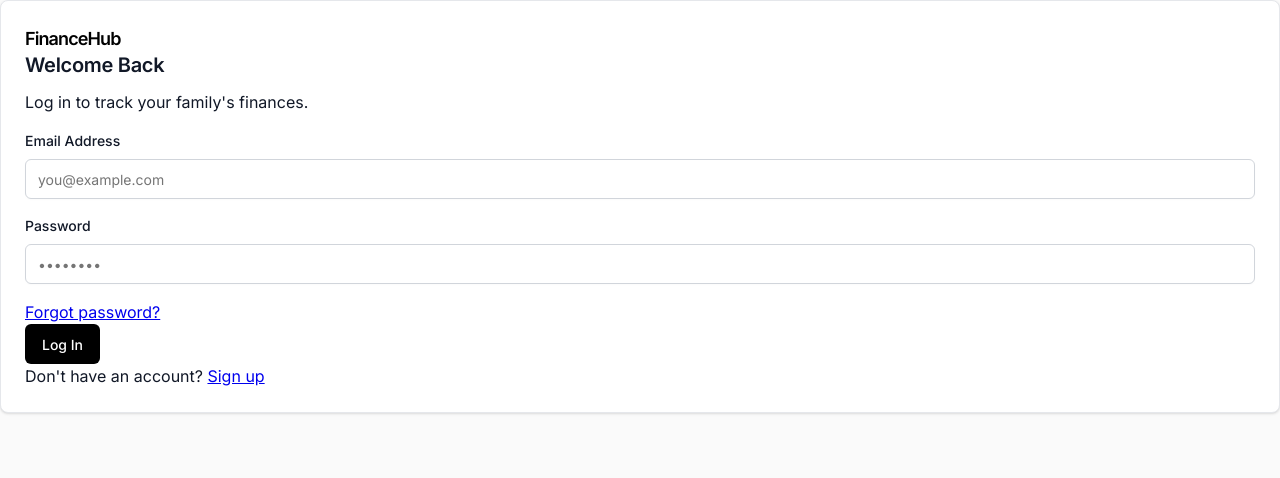
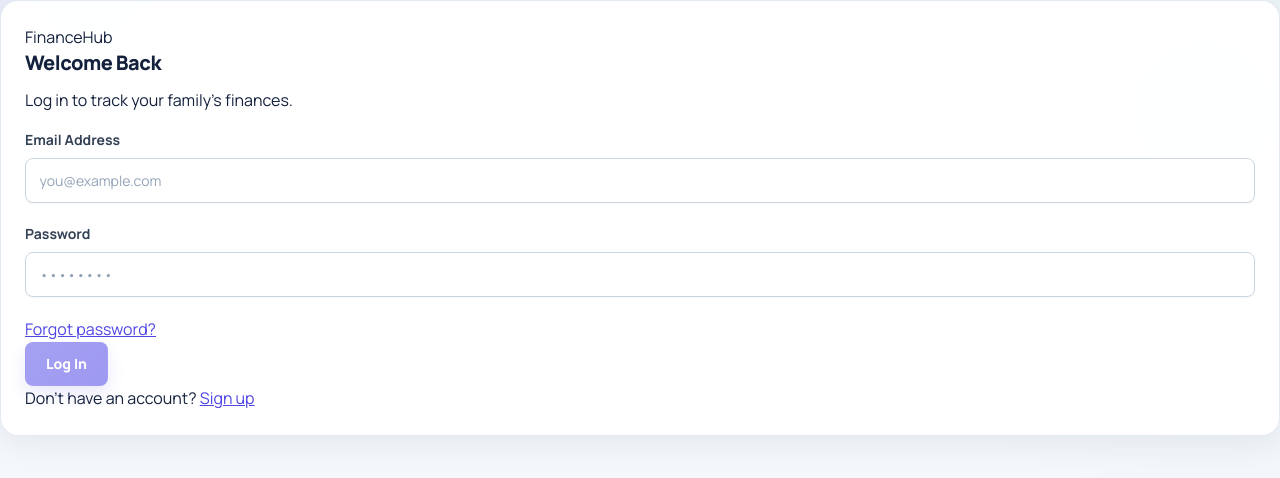
Before and after one commit to pushparajsinh2211/finance-tracker, an Angular app in the folder frontend/: page /login in a window 1280 px wide. Shown: the top 478 px of the page. Built offline with nearby package versions, Linux system fonts and the light colour scheme.

Commit message:
feat(ui): introduce cohesive FinanceHub design system

```diff
--- a/frontend/src/styles.css
+++ b/frontend/src/styles.css
@@ -1,98 +1,141 @@
-/* Professional Design System */
-@import url('https://fonts.googleapis.com/css2?family=Inter:wght@400;500;600&display=swap');
+@import url('https://fonts.googleapis.com/css2?family=Manrope:wght@400;500;600;700;800&display=swap');
 
 :root {
-  /* Colors */
-  --bg-page: #FAFAFA;
-  --bg-surface: #FFFFFF;
-  --text-main: #111827;
-  --text-muted: #6B7280;
-  --border-subtle: #E5E7EB;
-  --border-strong: #D1D5DB;
+  color-scheme: light;
+  --bg-page: #f4f7fb;
+  --bg-surface: #ffffff;
+  --surface: #ffffff;
+  --surface-muted: #f8fafc;
+  --surface-tint: #eef2ff;
+  --text-main: #14213d;
+  --text-muted: #64748b;
+  --text-soft: #94a3b8;
+  --border-subtle: #e6ebf2;
+  --border-strong: #cbd5e1;
+  --border-color: #e6ebf2;
 
-  --primary: #000000;
-  --primary-hover: #333333;
-  --secondary: #F3F4F6;
-  --secondary-hover: #E5E7EB;
-  --danger: #EF4444;
-  --success: #10B981;
+  --primary: #4f46e5;
+  --primary-hover: #4338ca;
+  --primary-soft: #eef2ff;
+  --secondary: #f1f5f9;
+  --secondary-hover: #e2e8f0;
+  --accent: #e11d48;
+  --danger: #dc2626;
+  --danger-soft: #fff1f2;
+  --success: #059669;
+  --success-soft: #ecfdf5;
+  --warning: #d97706;
+  --warning-soft: #fffbeb;
 
-  /* Spacing Scale (8px system) */
-  --space-1: 0.25rem;
-  /* 4px */
-  --space-2: 0.5rem;
-  /* 8px */
-  --space-3: 0.75rem;
-  /* 12px */
+  --space-1: .25rem;
+  --space-2: .5rem;
+  --space-3: .75rem;
   --space-4: 1rem;
-  /* 16px */
+  --space-5: 1.25rem;
   --space-6: 1.5rem;
-  /* 24px */
   --space-8: 2rem;
-  /* 32px */
+  --space-10: 2.5rem;
   --space-12: 3rem;
-  /* 48px */
   --space-16: 4rem;
-  /* 64px */
 
-  /* Typography Scale */
-  --text-xs: 0.75rem;
-  --text-sm: 0.875rem;
+  --text-xs: .75rem;
+  --text-sm: .875rem;
   --text-base: 1rem;
   --text-lg: 1.125rem;
   --text-xl: 1.25rem;
   --text-2xl: 1.5rem;
+  --text-3xl: 2rem;
 
-  /* Elevation & Structure */
-  --shadow-card: 0 1px 3px 0 rgba(0, 0, 0, 0.1), 0 1px 2px -1px rgba(0, 0, 0, 0.1);
-  --shadow-float: 0 10px 15px -3px rgba(0, 0, 0, 0.1);
-  --radius-sm: 4px;
-  --radius-md: 6px;
-  --radius-lg: 8px;
-  --transition: all 0.2s ease;
+  --shadow-sm: 0 1px 2px rgba(15, 23, 42, .04);
+  --shadow-card: 0 8px 30px rgba(30, 41, 59, .07);
+  --shadow-float: 0 24px 70px rgba(15, 23, 42, .2);
+  --radius-sm: 8px;
+  --radius-md: 12px;
+  --radius-lg: 18px;
+  --radius-xl: 24px;
+  --transition: 180ms ease;
 }
 
 * {
   box-sizing: border-box;
-  margin: 0;
-  padding: 0;
+}
+
+html {
+  min-width: 320px;
+  background: var(--bg-page);
 }
 
 body {
-  font-family: 'Inter', -apple-system, BlinkMacSystemFont, 'Segoe UI', Roboto, Helvetica, Arial, sans-serif;
-  background-color: var(--bg-page);
+  margin: 0;
+  min-height: 100vh;
+  font-family: 'Manrope', -apple-system, BlinkMacSystemFont, 'Segoe UI', sans-serif;
   color: var(--text-main);
-  line-height: 1.5;
+  line-height: 1.55;
+  background:
+    radial-gradient(circle at 7% 0%, rgba(79, 70, 229, .08), transparent 27rem),
+    radial-gradient(circle at 94% 14%, rgba(5, 150, 105, .06), transparent 25rem),
+    var(--bg-page);
   -webkit-font-smoothing: antialiased;
 }
 
-/* Typography Hierarchy */
+button,
+input,
+select,
+textarea {
+  font: inherit;
+}
+
+button,
+a {
+  -webkit-tap-highlight-color: transparent;
+}
+
+button:focus-visible,
+a:focus-visible,
+input:focus-visible,
+select:focus-visible,
+textarea:focus-visible {
+  outline: 3px solid rgba(79, 70, 229, .2);
+  outline-offset: 2px;
+}
+
+h1,
+h2,
+h3,
+h4,
+p {
+  margin-top: 0;
+}
+
 h1 {
-  font-size: var(--text-2xl);
-  font-weight: 600;
-  letter-spacing: -0.025em;
-  line-height: 1.2;
+  margin-bottom: var(--space-4);
+  font-size: clamp(1.75rem, 3vw, 2.45rem);
+  font-weight: 800;
+  line-height: 1.15;
+  letter-spacing: -.045em;
+}
+
+h2 {
+  margin-bottom: var(--space-3);
+  font-size: var(--text-xl);
+  font-weight: 750;
+  line-height: 1.3;
+  letter-spacing: -.025em;
+}
+
+h3 {
+  margin-bottom: var(--space-2);
+  font-size: var(--text-lg);
+  font-weight: 700;
+  line-height: 1.4;
+}
+
+p {
   margin-bottom: var(--space-4);
 }
 
-h2 {
-  font-size: var(--text-xl);
-  font-weight: 600;
-  letter-spacing: -0.015em;
-  line-height: 1.3;
-  margin-bottom: var(--space-3);
-}
-
-h3 {
-  font-size: var(--text-lg);
-  font-weight: 600;
-  line-height: 1.4;
-  margin-bottom: var(--space-2);
-}
-
-p {
-  font-size: var(--text-base);
-  margin-bottom: var(--space-4);
+a {
+  color: var(--primary);
 }
 
 .text-muted {
@@ -101,28 +144,24 @@ p {
 }
 
 .text-danger {
+  margin-top: var(--space-1);
   color: var(--danger);
   font-size: var(--text-sm);
-  font-weight: 500;
-  margin-top: var(--space-1);
+  font-weight: 600;
 }
 
-/* Layout Utilities */
 .container {
-  width: 100%;
-  max-width: 1100px;
-  margin: 0 auto;
-  padding: 0 var(--space-6);
+  width: min(100% - 2rem, 1180px);
+  margin-inline: auto;
 }
 
 .dashboard-wrapper {
-  min-height: 100vh;
-  padding-bottom: var(--space-12);
+  min-height: 100%;
+  padding-bottom: var(--space-16);
 }
 
 .page-header {
-  margin-top: var(--space-8);
-  margin-bottom: var(--space-8);
+  margin: var(--space-10) 0 var(--space-8);
 }
 
 .grid {
@@ -132,6 +171,272 @@ p {
 
 .grid-cols-2 {
   grid-template-columns: repeat(1, minmax(0, 1fr));
+}
+
+.card,
+.glass-panel {
+  margin-bottom: var(--space-6);
+  padding: var(--space-6);
+  overflow: hidden;
+  background: rgba(255, 255, 255, .96);
+  border: 1px solid rgba(226, 232, 240, .9);
+  border-radius: var(--radius-lg);
+  box-shadow: var(--shadow-card);
+}
+
+.card-header {
+  display: flex;
+  gap: var(--space-4);
+  align-items: center;
+  justify-content: space-between;
+  margin-bottom: var(--space-5);
+  padding-bottom: var(--space-4);
+  border-bottom: 1px solid var(--border-subtle);
+}
+
+.form-group {
+  display: flex;
+  flex-direction: column;
+  margin-bottom: var(--space-5);
+}
+
+.form-label {
+  margin-bottom: var(--space-2);
+  color: #334155;
+  font-size: var(--text-sm);
+  font-weight: 700;
+}
+
+.form-control {
+  width: 100%;
+  min-height: 44px;
+  padding: .65rem .85rem;
+  color: var(--text-main);
+  font-size: var(--text-sm);
+  background: var(--bg-surface);
+  border: 1px solid var(--border-strong);
+  border-radius: var(--radius-sm);
+  box-shadow: var(--shadow-sm);
+  transition: border-color var(--transition), box-shadow var(--transition);
+}
+
+.form-control::placeholder {
+  color: var(--text-soft);
+}
+
+.form-control:hover {
+  border-color: #94a3b8;
+}
+
+.form-control:focus {
+  border-color: var(--primary);
+  outline: none;
+  box-shadow: 0 0 0 3px rgba(79, 70, 229, .12);
+}
+
+textarea.form-control {
+  min-height: 100px;
+  resize: vertical;
+}
+
+.btn {
+  display: inline-flex;
+  min-height: 44px;
+  padding: 0 var(--space-5);
+  gap: var(--space-2);
+  align-items: center;
+  justify-content: center;
+  color: var(--text-main);
+  font-size: var(--text-sm);
+  font-weight: 750;
+  line-height: 1;
+  text-decoration: none;
+  white-space: nowrap;
+  background: transparent;
+  border: 1px solid transparent;
+  border-radius: var(--radius-sm);
+  cursor: pointer;
+  transition: transform var(--transition), background var(--transition), border-color var(--transition), box-shadow var(--transition);
+}
+
+.btn:hover:not(:disabled) {
+  transform: translateY(-1px);
+}
+
+.btn:active:not(:disabled) {
+  transform: translateY(0);
+}
+
+.btn:disabled {
+  opacity: .55;
+  cursor: not-allowed;
+}
+
+.btn-primary {
+  color: #fff;
+  background: linear-gradient(135deg, #5b54e8, var(--primary));
+  box-shadow: 0 8px 18px rgba(79, 70, 229, .22);
+}
+
+.btn-primary:hover:not(:disabled) {
+  background: linear-gradient(135deg, var(--primary), var(--primary-hover));
+  box-shadow: 0 10px 22px rgba(79, 70, 229, .28);
+}
+
+.btn-secondary {
+  color: #334155;
+  background: var(--bg-surface);
+  border-color: var(--border-strong);
+  box-shadow: var(--shadow-sm);
+}
+
+.btn-secondary:hover:not(:disabled) {
+  background: var(--surface-muted);
+  border-color: #94a3b8;
+}
+
+.btn-danger {
+  color: var(--danger);
+  background: var(--danger-soft);
+  border-color: #fecdd3;
+}
+
+.btn-danger:hover:not(:disabled) {
+  background: #ffe4e6;
+}
+
+.expense-table {
+  width: 100%;
+  border-spacing: 0;
+  border-collapse: separate;
+}
+
+.expense-table th {
+  padding: .85rem 1.25rem;
+  color: var(--text-muted);
+  font-size: .7rem;
+  font-weight: 800;
+  letter-spacing: .08em;
+  text-align: left;
+  text-transform: uppercase;
+  background: var(--surface-muted);
+  border-bottom: 1px solid var(--border-subtle);
+}
+
+.expense-table td {
+  padding: 1rem 1.25rem;
+  font-size: var(--text-sm);
+  vertical-align: middle;
+  border-bottom: 1px solid var(--border-subtle);
+}
+
+.expense-table tbody tr {
+  transition: background var(--transition);
+}
+
+.expense-table tbody tr:last-child td {
+  border-bottom: 0;
+}
+
+.expense-table tbody tr:hover td {
+  background: #fafbff;
+}
+
+.badge {
+  display: inline-flex;
+  padding: .2rem .55rem;
+  align-items: center;
+  font-size: var(--text-xs);
+  font-weight: 700;
+  background: var(--secondary);
+  border-radius: 999px;
+}
+
+.badge-primary {
+  color: #fff;
+  background: var(--primary);
+}
+
+.progress-track {
+  width: 100%;
+  height: 8px;
+  margin-top: var(--space-2);
+  overflow: hidden;
+  background: var(--secondary);
+  border-radius: 999px;
+}
+
+.progress-fill {
+  height: 100%;
+  background: linear-gradient(90deg, var(--primary), #7c3aed);
+  border-radius: inherit;
+  transition: width .5s ease;
+}
+
+.modal-overlay {
+  position: fixed;
+  z-index: 1000;
+  inset: 0;
+  display: flex;
+  padding: var(--space-4);
+  align-items: center;
+  justify-content: center;
+  overflow-y: auto;
+  background: rgba(15, 23, 42, .62);
+  backdrop-filter: blur(8px);
+}
+
+.modal-overlay .card,
+.modal-overlay .glass-panel {
+  width: 100%;
+  max-width: 560px;
+  margin: auto;
+  box-shadow: var(--shadow-float);
+}
+
+.alert-error,
+.alert-success {
+  padding: var(--space-3) var(--space-4);
+  margin-bottom: var(--space-4);
+  font-size: var(--text-sm);
+  font-weight: 650;
+  border-radius: var(--radius-sm);
+}
+
+.alert-error {
+  color: #b91c1c;
+  background: #fef2f2;
+  border: 1px solid #fecaca;
+}
+
+.alert-success {
+  color: #047857;
+  background: var(--success-soft);
+  border: 1px solid #a7f3d0;
+}
+
+.spinner {
+  display: inline-block;
+  width: 1.35rem;
+  height: 1.35rem;
+  vertical-align: middle;
+  border: 2px solid rgba(79, 70, 229, .2);
+  border-top-color: var(--primary);
+  border-radius: 50%;
+  animation: spin .75s linear infinite;
+}
+
+.animate-fade-in {
+  animation: fade-in .2s ease-out;
+}
+
+@keyframes spin {
+  to { transform: rotate(360deg); }
+}
+
+@keyframes fade-in {
+  from { opacity: 0; }
+  to { opacity: 1; }
 }
 
 @media (min-width: 768px) {
@@ -144,247 +449,33 @@ p {
   }
 }
 
-/* Card Component (Replaces glass-panel) */
+@media (max-width: 640px) {
+  .container {
+    width: min(100% - 1.25rem, 1180px);
+  }
+
   .card,
   .glass-panel {
-  background: var(--bg-surface);
-  border: 1px solid var(--border-subtle);
-  border-radius: var(--radius-lg);
-  box-shadow: var(--shadow-card);
-  padding: var(--space-6);
-  margin-bottom: var(--space-6);
+    padding: var(--space-5);
+    border-radius: var(--radius-md);
   }
 
-.card-header {
-  display: flex;
-  justify-content: space-between;
-  align-items: center;
-  margin-bottom: var(--space-4);
-  padding-bottom: var(--space-4);
-  border-bottom: 1px solid var(--border-subtle);
+  .page-header {
+    margin-top: var(--space-8);
   }
 
-/* Navigation */
-.top-nav {
-  background: var(--bg-surface);
-  border-bottom: 1px solid var(--border-subtle);
-  padding: var(--space-4) var(--space-6);
-  display: flex;
-  justify-content: space-between;
-  align-items: center;
+  .btn {
+    min-height: 42px;
+  }
 }
 
-.logo {
-  font-weight: 600;
-  font-size: var(--text-lg);
-  letter-spacing: -0.05em;
-  color: var(--primary);
+@media (prefers-reduced-motion: reduce) {
+  *,
+  *::before,
+  *::after {
+    scroll-behavior: auto !important;
+    animation-duration: .01ms !important;
+    animation-iteration-count: 1 !important;
+    transition-duration: .01ms !important;
   }
-
-.nav-links {
-  display: flex;
-  gap: var(--space-6);
-  align-items: center;
 }
-
-.nav-links a {
-  color: var(--text-muted);
-  text-decoration: none;
-  font-size: var(--text-sm);
-  font-weight: 500;
-  transition: var(--transition);
-}
-
-.nav-links a:hover {
-  color: var(--text-main);
-}
-
-.active-link {
-  color: var(--primary) !important;
-  font-weight: 600 !important;
-}
-
-/* Forms: Strict Accessibility Bounds */
-.form-group {
-  margin-bottom: var(--space-4);
-  display: flex;
-  flex-direction: column;
-}
-
-.form-label {
-  font-size: var(--text-sm);
-  font-weight: 500;
-  margin-bottom: var(--space-2);
-  color: var(--text-main);
-}
-
-.form-control {
-  background: var(--bg-surface);
-  border: 1px solid var(--border-strong);
-  color: var(--text-main);
-  padding: 0 var(--space-3);
-  height: 40px;
-  /* Standardize specific interactive height */
-  border-radius: var(--radius-md);
-  font-family: inherit;
-  font-size: var(--text-sm);
-  transition: var(--transition);
-  outline: none;
-  box-shadow: 0 1px 2px rgba(0, 0, 0, 0.02);
-}
-
-.form-control:focus {
-  border-color: var(--primary);
-  box-shadow: 0 0 0 1px var(--primary);
-}
-
-/* Explicit Button Framework */
-.btn {
-  display: inline-flex;
-  align-items: center;
-  justify-content: center;
-  height: 40px;
-  padding: 0 var(--space-4);
-  font-family: inherit;
-  font-weight: 500;
-  font-size: var(--text-sm);
-  border-radius: var(--radius-md);
-  cursor: pointer;
-  border: 1px solid transparent;
-  transition: var(--transition);
-  text-decoration: none;
-}
-
-.btn-primary {
-  background: var(--primary);
-  color: var(--bg-surface);
-}
-
-.btn-primary:hover {
-  background: var(--primary-hover);
-}
-
-.btn-secondary {
-  background: var(--secondary);
-  color: var(--text-main);
-  border-color: var(--border-subtle);
-}
-
-.btn-secondary:hover {
-  background: var(--secondary-hover);
-}
-
-.btn-danger {
-  background: #FFF1F2;
-  color: var(--danger);
-  border-color: #FECDD3;
-}
-
-.btn-danger:hover {
-  background: #FFE4E6;
-}
-
-/* Data Tables */
-.expense-table {
-  width: 100%;
-  border-collapse: separate;
-  border-spacing: 0;
-}
-
-.expense-table th {
-  text-align: left;
-  padding: var(--space-3) var(--space-4);
-  color: var(--text-muted);
-  font-weight: 500;
-  font-size: var(--text-xs);
-  text-transform: uppercase;
-  letter-spacing: 0.05em;
-  border-bottom: 1px solid var(--border-subtle);
-}
-
-.expense-table td {
-  padding: var(--space-4);
-  border-bottom: 1px solid var(--border-subtle);
-  vertical-align: middle;
-  font-size: var(--text-sm);
-}
-
-.expense-table tr:hover td {
-  background-color: var(--secondary);
-}
-
-/* Badges */
-.badge {
-  display: inline-flex;
-  align-items: center;
-  padding: 2px 8px;
-  font-size: 0.75rem;
-  font-weight: 500;
-  border-radius: 9999px;
-  background: var(--border-subtle);
-}
-
-.badge-primary {
-  background: var(--primary);
-  color: white;
-}
-
-/* Progress Bars */
-.progress-track {
-  width: 100%;
-  height: 8px;
-  background-color: var(--secondary);
-  border-radius: 9999px;
-  overflow: hidden;
-  margin-top: var(--space-2);
-}
-
-.progress-fill {
-  height: 100%;
-  background-color: var(--primary);
-  border-radius: 9999px;
-  transition: width 0.5s ease;
-}
-
-/* Interactive Modal Overlays */
-.modal-overlay {
-  position: fixed;
-  inset: 0;
-  background: rgba(17, 24, 39, 0.4);
-  display: flex;
-  justify-content: center;
-  align-items: center;
-  padding: var(--space-4);
-  z-index: 50;
-  backdrop-filter: blur(2px);
-}
-
-.modal-overlay .card {
-  width: 100%;
-  max-width: 500px;
-  margin: 0;
-  box-shadow: var(--shadow-float);
-}
-
-/* Alert Components */
-.alert-error {
-  background: #FEF2F2;
-  border: 1px solid #FCA5A5;
-  color: #B91C1C;
-  padding: var(--space-3);
-  border-radius: var(--radius-md);
-  margin-bottom: var(--space-4);
-  font-size: var(--text-sm);
-  font-weight: 500;
-}
-
-.alert-success {
-  background: #F0FDF4;
-  border: 1px solid #86EFAC;
-  color: #15803D;
-  padding: var(--space-3);
-  border-radius: var(--radius-md);
-  margin-bottom: var(--space-4);
-  font-size: var(--text-sm);
-  font-weight: 500;
-}
```
Lines whose indentation alone changed are shown as unchanged.
